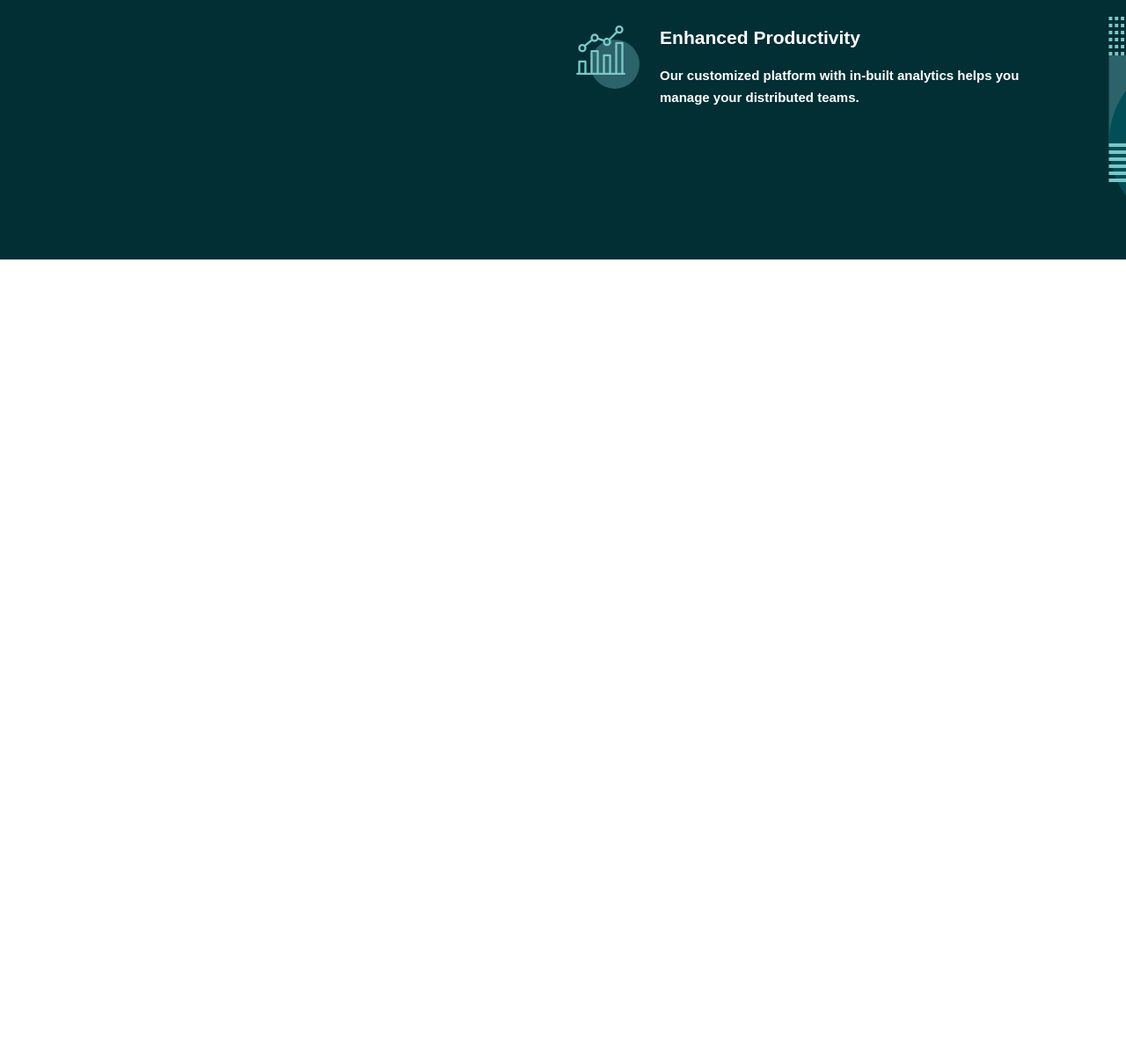
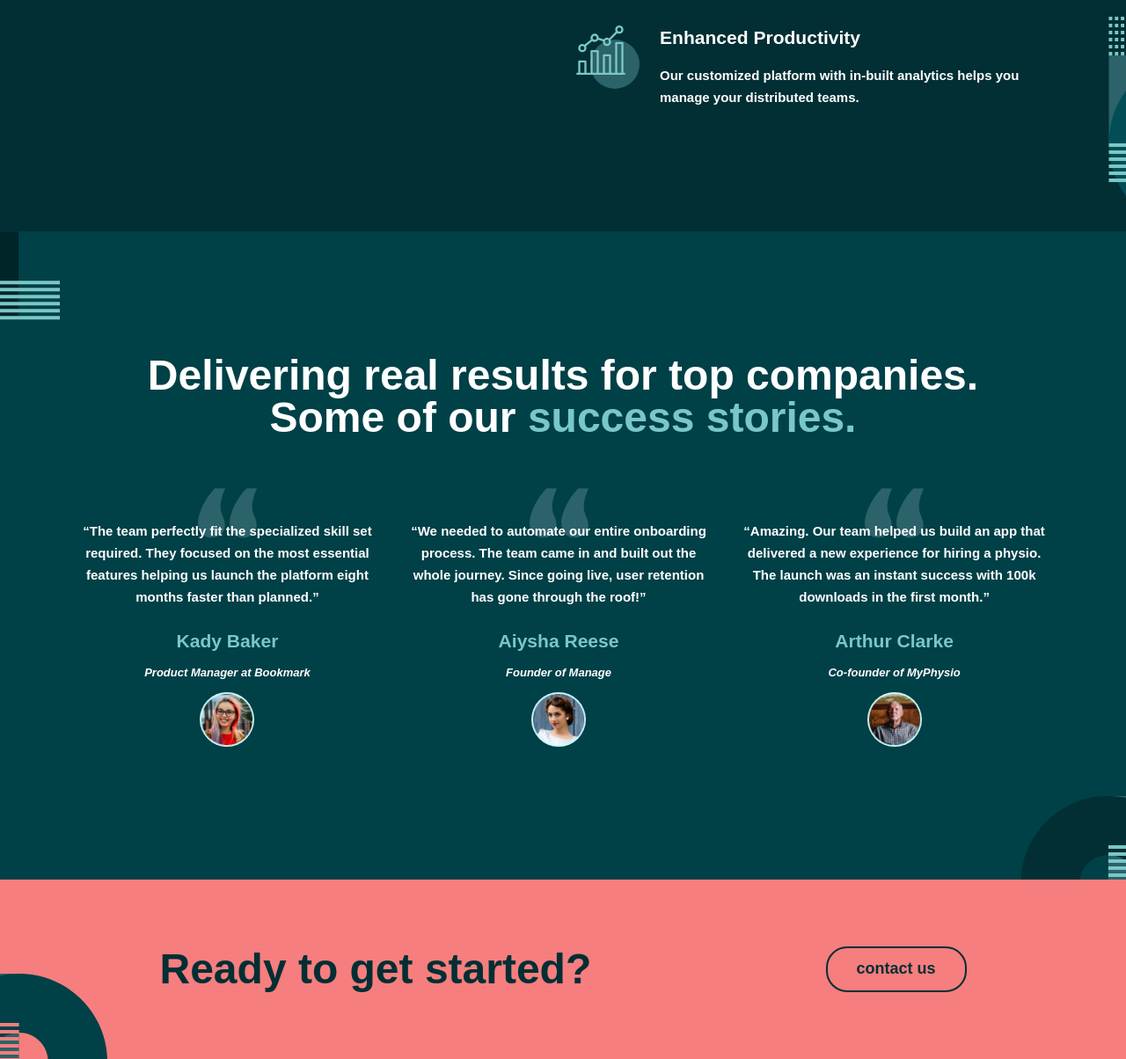
Before and after one commit to akramjonnuriddinov/001-myTeam, a plain HTML site: page index.html in a window 1280 px wide. Shown: the part 1125-2329 px from the top of the page at 88% size. Before the commit the page ends 1420 px from the top, so only its background shows below. Drawn offline with Linux system fonts and the light colour scheme.

Commit message:
Add contact section and styles

```diff
--- a/css/styles.css
+++ b/css/styles.css
@@ -264,6 +264,10 @@ img {
     padding-top: 58px;
 }
 
+.info__child-wrapper:not(:last-child) {
+    margin-bottom: 32px;
+}
+
 .info__child-wrapper {
     display: flex;
     justify-content: space-between;
@@ -278,7 +282,6 @@ img {
 
 .info__child {
     width: 445px;
-    margin-bottom: 32px;
     color: var(--text-color);
 }
 
@@ -294,3 +297,120 @@ img {
     font-size: 15px;
     line-height: 25px;
 }
+
+/* TEAM */
+.team {
+    background-color: #004047;
+    background-image: url("../img/team-bg-top.svg"),
+        url("../img/team-bg-bottom.svg");
+    background-position: calc(50% - 645px) 0,
+        calc(50% + 620px) 641px;
+    background-repeat: no-repeat;
+}
+
+.team__container {
+    padding-top: 140px;
+    padding-bottom: 140px;
+    color: var(--text-color);
+}
+
+.team__title {
+    margin-top: 0;
+    margin-bottom: 56px;
+    font-size: 48px;
+    line-height: 48px;
+    font-weight: 700;
+    width: 947px; /* width: 932px; lekin bunda sig'mayapti 2 qatorga*/
+    text-align: center;
+    margin-left: auto;
+    margin-right: auto;
+}
+
+.team__title-blue {
+    color: #79C8C7;
+}
+
+.team__list {
+    margin: 0;
+    padding: 0;
+    list-style: none;
+    display: flex;
+    justify-content: space-between;
+}
+
+.team__item {
+    background-image: url("../img/team-item-bg.svg");
+    background-repeat: no-repeat;
+    background-position: top center;
+    padding-top: 36px;
+    padding-bottom: 11px;
+}
+
+.team__item:not(:last-child) {
+    margin-right: 30px;
+}
+
+.team__text {
+    font-size: 15px;
+    line-height: 25px;
+    margin-top: 0;
+    margin-bottom: 24px;
+    text-align: center;
+}
+
+.team__name {
+    color: #79C8C7;
+    font-weight: 700;
+    margin-top: 0;
+    margin-bottom: 2px;
+    text-align: center;
+}
+
+.team__info {
+    display: block;
+    text-align: center;
+    font-size: 13px;
+    line-height: 18px;
+    font-style: italic;
+}
+
+.team__img {
+    display: block;
+    width: 62px;
+    height: 62px;
+    margin-left: auto;
+    margin-right: auto;
+    border-radius: 50%;
+}
+
+/* CONTACT */
+.contact {
+    background-color: var(--red-color);
+    background-image: url("../img/contact-bg.svg");
+    background-repeat: no-repeat;
+    background-position: calc(50% - 618px) 63px;
+}
+
+.contact__container {
+    max-width: 957px;
+    display: flex;
+    justify-content: space-between;
+    align-items: center;
+    padding-top: 76px;
+    padding-bottom: 76px;
+}
+
+.contact__title {
+    color: #012F34;
+    margin-top: 0;
+    margin-bottom: 0;
+    margin-right: 260px;
+    font-weight: 700;
+    font-size: 48px;
+    line-height: 48px;
+}
+
+.contact__btn {
+    --text-color: #012F34;
+    color: #012F34;
+}
--- a/index.html
+++ b/index.html
@@ -56,21 +56,21 @@
                 </div>
                 <div class="info__item">
                     <div class="info__child-wrapper">
-                        <img class="info__img" src="./img/icon-exprienced.svg" alt="" width="72" height="72">
+                        <img class="info__img" src="./img/icon-exprienced.svg" alt="icon" width="72" height="72">
                         <div class="info__child">
                             <h3 class="info__child-title">Experienced Individuals</h3>
                             <p class="info__child-text">Our network is made up of highly experienced professionals who are passionate about what they do.</p>
                         </div>
                     </div>
                     <div class="info__child-wrapper">
-                        <img class="info__img" src="./img/icon-easy.svg" alt="" width="72" height="72">
+                        <img class="info__img" src="./img/icon-easy.svg" alt="icon" width="72" height="72">
                         <div class="info__child">
                             <h3 class="info__child-title">Easy to Implement</h3>
                             <p class="info__child-text">Our processes have been refined over years of implementation meaning our teams always deliver.</p>
                         </div>
                     </div>
                     <div class="info__child-wrapper">
-                        <img class="info__img" src="./img/icon-enhenced.svg" alt="" width="72" height="72">
+                        <img class="info__img" src="./img/icon-enhenced.svg" alt="icon" width="72" height="72">
                         <div class="info__child">
                             <h3 class="info__child-title">Enhanced Productivity</h3>
                             <p class="info__child-text">Our customized platform with in-built analytics helps you manage your distributed teams.</p>
@@ -79,7 +79,49 @@
                 </div>
             </div>
         </section>
+
+        <!-- TEAM -->
+        <section class="team">
+            <div class="team__container container">
+                <h2 class="team__title">Delivering real results for top companies. Some of our <span class="team__title-blue">success stories.</span></h2>
+                <ul class="team__list">
+                    <li class="team__item">
+                        <p class="team__text"> “The team perfectly fit the specialized skill set required. They focused on the most essential features helping us launch the platform eight months faster than planned.”</p>
+                        <h3 class="team__name">Kady Baker</h3>
+                        <p class="team__info">Product Manager at Bookmark</p>
+                        <img class="team__img" src="./img/kady.jpg" srcset="./img/kady.jpg 1x, ./img/kady@2x.jpg 2x" alt="" width="62" height="62">
+                    </li>
+                    <li class="team__item">
+                        <p class="team__text">“We needed to automate our entire onboarding process. The team came in and built out the whole journey. Since going live, user retention has gone through the roof!”</p>
+                        <h3 class="team__name">Aiysha Reese</h3>
+                        <p class="team__info">Founder of Manage</p>
+                        <img class="team__img" src="./img/aisha.jpg" srcset="./img/aisha.jpg 1x, ./img/aisha@2x.jpg 2x" alt="" width="62" height="62">
+                    </li>
+                    <li class="team__item">
+                        <p class="team__text">“Amazing. Our team helped us build an app that delivered a new experience for hiring a physio. The launch was an instant success with 100k downloads in the first month.”</p>
+                        <h3 class="team__name">Arthur Clarke</h3>
+                        <p class="team__info">Co-founder of MyPhysio</p>
+                        <img class="team__img" src="./img/arthur@2x.jpg" srcset="./img/arthur@2x.jpg 1x, ./img/arthur@2x.jpg@2x 2x" alt="" width="62" height="62">
+                    </li>
+                </ul>
+            </div>
+        </section>
+
+        <!-- CONTACT-US -->
+        <section class="contact">
+            <div class="contact__container container">
+                <h2 class="contact__title">Ready to get started?</h2>
+                <a href="#" class="main-btn contact__btn">contact us</a>
+            </div>
+        </section>
     </main>
+
+    <!-- SITE-FOOTER -->
+    <footer class="site-footer">
+        <div class="site-footer__container container">
+
+        </div>
+    </footer>
 
     <script src="js/main.js"></script>
 </body>
```
Also changed, not shown: img/aisha.jpg (added), img/aisha@2x.jpg (added), img/arthur.jpg (added), img/arthur@2x.jpg (added), img/contact-bg.svg (added), img/kady.jpg (added), img/kady@2x.jpg (added), img/team-bg-bottom.svg (added), img/team-bg-top.svg (added), img/team-item-bg.svg (added).
